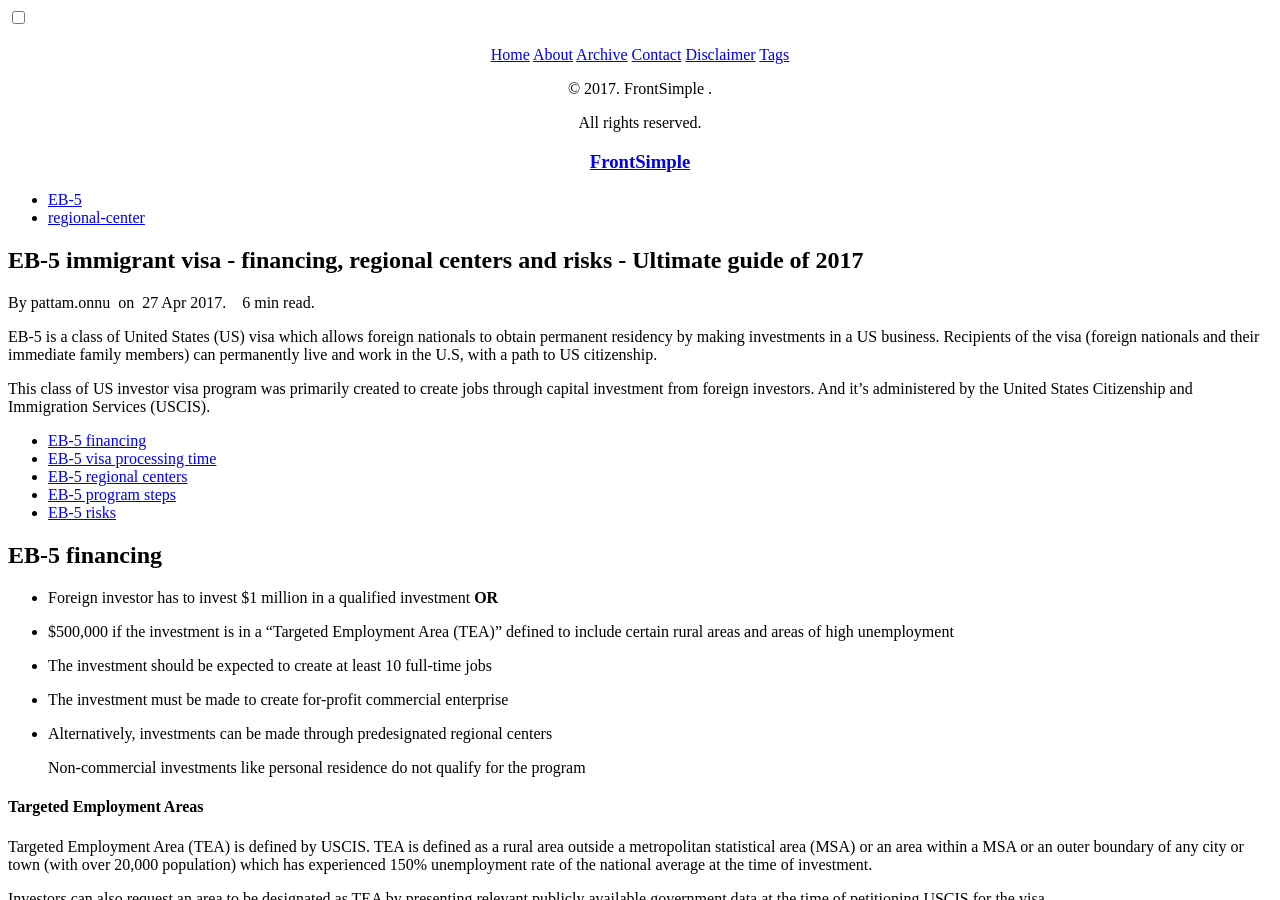
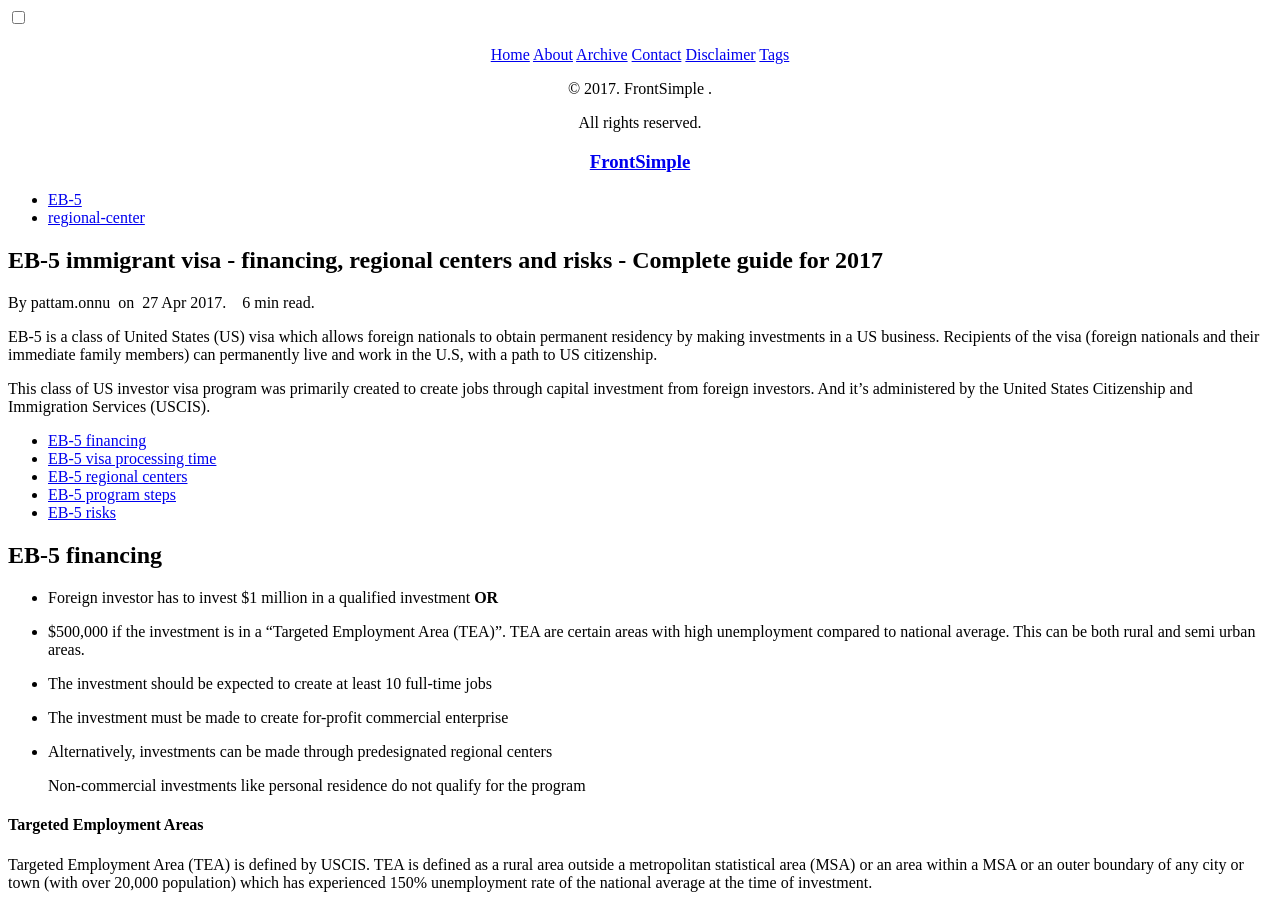
Before and after one commit to gitforwork2/gitforwork.github.io, a Jekyll site: the page built from _posts/2017-4-27-eb-5.md, in a window 1280 px wide and 900 px high. Built offline with Jekyll 4.4.1, drawn with Linux system fonts in a browser that asks for light colours; nearby versions of some CDN libraries; comment, search, counter and statistics services are not loaded.

Commit message:
Update 2017-4-27-eb-5.md

```diff
--- a/_posts/2017-4-27-eb-5.md
+++ b/_posts/2017-4-27-eb-5.md
@@ -1,6 +1,6 @@
 ---
 layout: post
-title: EB-5 immigrant visa - financing, regional centers and risks - Ultimate guide of 2017
+title: EB-5 immigrant visa - financing, regional centers and risks - Complete guide for 2017
 date: 2017-4-27
 tags: EB-5 regional-center
 comments: true
@@ -21,7 +21,7 @@ This class of US investor visa program was primarily created to create jobs thro
 
 * Foreign investor has to invest $1 million in a qualified investment **OR**
 
-* $500,000 if the investment is in a “Targeted Employment Area (TEA)” defined to include certain rural areas and areas of high unemployment
+* $500,000 if the investment is in a “Targeted Employment Area (TEA)”. TEA are certain areas with high unemployment compared to national average. This can be both rural and semi urban areas.
 
 * The investment should be expected to create at least 10 full-time jobs
 
```
